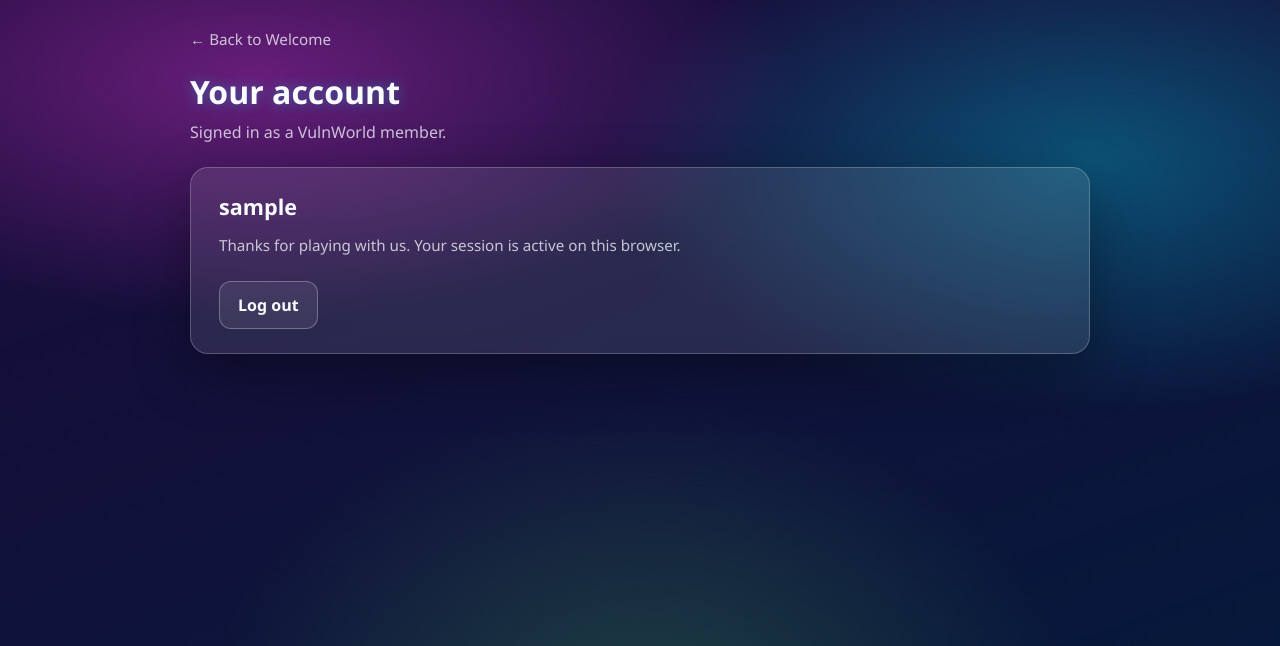
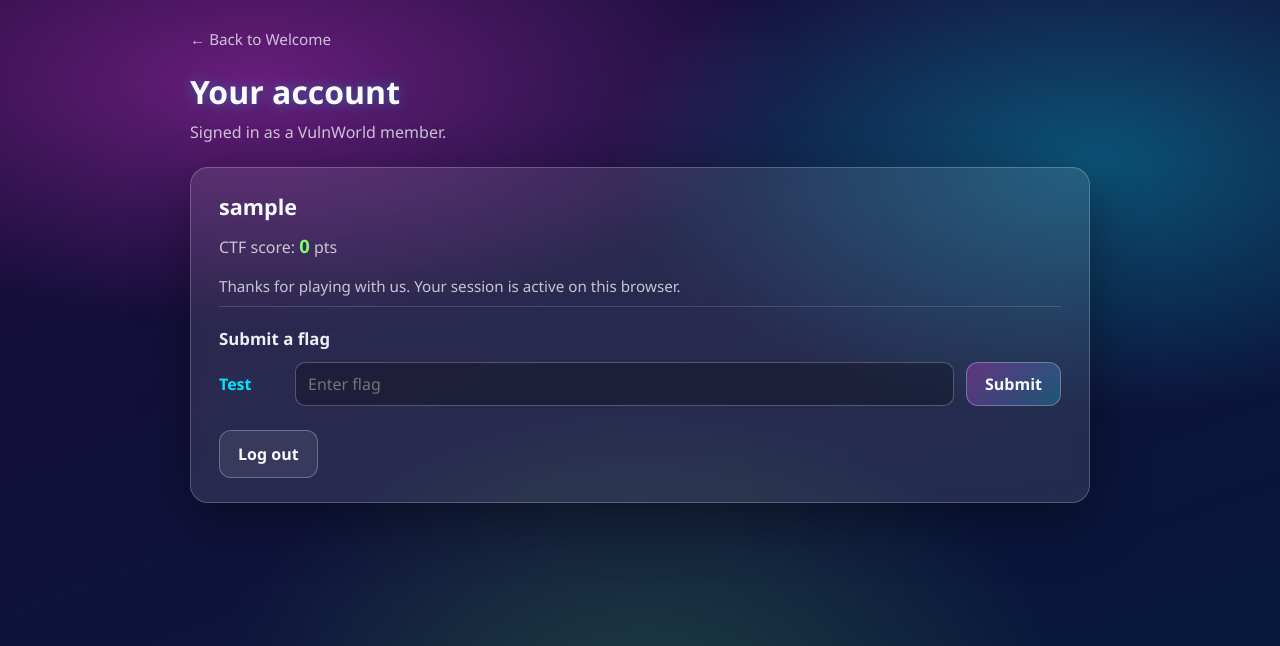
Before and after one commit to Tausetii/VulnWorld, a Flask app: page /account in a window 1280 px wide. Shown: the top 646 px of the page. Run offline with Flask 3, Linux system fonts and the light colour scheme; the visitor is signed in with stand-in values (Sample User, id 1); data that the repository does not hold is empty.

Commit message:
Add CTF flag submission feature: implement flag solving logic, user points tracking, and update account page to display CTF score and submission form.

```diff
--- a/main.py
+++ b/main.py
@@ -4,6 +4,7 @@ from datetime import datetime, timezone
 
 from flask import Flask, flash, jsonify, redirect, render_template, request, session, url_for
 from pymongo import MongoClient
+from pymongo.errors import DuplicateKeyError
 from werkzeug.security import check_password_hash, generate_password_hash
 
 MONGODB_URL = "mongodb+srv://warrenmax256897_db_user:BOx2RmRB4bHE7NNJ@search.7qokngi.mongodb.net/?appName=search"
@@ -12,6 +13,12 @@ client = MongoClient(MONGODB_URL)
 db = client['search-vuln-world']
 collection = db['food']
 login_collection = db['login']
+flag_solves = db['flag_solves']
+
+try:
+    flag_solves.create_index([("username", 1), ("flag_id", 1)], unique=True)
+except Exception:
+    pass
 
 app = Flask(__name__)
 app.secret_key = os.environ.get("FLASK_SECRET_KEY", "dev-vulnworld-session-key")
@@ -40,6 +47,26 @@ MOCK_CHALLENGE_RESULTS = [
 
 USERNAME_PATTERN = re.compile(r"^[A-Za-z0-9_\-.]{2,64}$")
 
+# CTF: flag_id -> display name, points, and secret string (server-side only).
+CTF_FLAGS = {
+    "test": {
+        "name": "Test",
+        "points": 10,
+        "secret": "VulnWorld{Test}",
+    },
+}
+
+
+def _ctf_user_points(username: str) -> int:
+    total = 0
+    for doc in flag_solves.find({"username": username}):
+        total += int(doc.get("points", 0))
+    return total
+
+
+def _ctf_solved_flag_ids(username: str) -> set:
+    return {d["flag_id"] for d in flag_solves.find({"username": username}, {"flag_id": 1})}
+
 
 def _verify_stored_password(stored: str, password: str) -> bool:
     if not stored:
@@ -54,6 +81,8 @@ def account():
     """Sign up, log in, or view profile when authenticated."""
     member_since = None
     username = session.get("username")
+    ctf_points = 0
+    test_flag_solved = False
     if username:
         doc = login_collection.find_one({"username": username})
         if doc and doc.get("created_at"):
@@ -62,7 +91,14 @@ def account():
                 member_since = raw.strftime("%B %d, %Y")
             else:
                 member_since = str(raw)
-    return render_template("account.html", member_since=member_since)
+        ctf_points = _ctf_user_points(username)
+        test_flag_solved = "test" in _ctf_solved_flag_ids(username)
+    return render_template(
+        "account.html",
+        member_since=member_since,
+        ctf_points=ctf_points,
+        test_flag_solved=test_flag_solved,
+    )
 
 
 @app.route('/account/register', methods=['POST'])
@@ -119,6 +155,48 @@ def account_logout():
     flash("You have been logged out.", "success")
     return redirect(url_for("account"))
 
+
+@app.route('/account/flag', methods=['POST'])
+def account_submit_flag():
+    username = session.get("username")
+    if not username:
+        flash("Log in to submit flags.", "error")
+        return redirect(url_for("account"))
+
+    flag_id = (request.form.get("flag_id") or "").strip()
+    submitted = (request.form.get("flag") or "").strip()
+
+    meta = CTF_FLAGS.get(flag_id)
+    if not meta:
+        flash("Unknown flag challenge.", "error")
+        return redirect(url_for("account"))
+
+    if flag_solves.find_one({"username": username, "flag_id": flag_id}):
+        flash(f'You already solved "{meta["name"]}".', "error")
+        return redirect(url_for("account"))
+
+    if submitted != meta["secret"]:
+        flash("Incorrect flag. Keep hunting!", "error")
+        return redirect(url_for("account"))
+
+    points = int(meta["points"])
+    try:
+        flag_solves.insert_one(
+            {
+                "username": username,
+                "flag_id": flag_id,
+                "flag_name": meta["name"],
+                "points": points,
+                "solved_at": datetime.now(timezone.utc),
+            }
+        )
+    except DuplicateKeyError:
+        flash(f'You already solved "{meta["name"]}".', "error")
+        return redirect(url_for("account"))
+
+    flash(f'Correct! "{meta["name"]}" solved for +{points} points.', "success")
+    return redirect(url_for("account"))
+
 # data = [{
 #
  #   "name" : "Coffee",
@@ -158,7 +236,7 @@ def account_logout():
 #   /events     → special events held at the cafe
 #   /chat       → AI chatbot (logic to be added later)
 #   /admin      → admin panel (not linked from public nav)
-#   /account    → sign up, log in, profile (MongoDB collection `login`)
+#   /account    → sign up, log in, profile (MongoDB collections `login`, `flag_solves`)
 #   /search/<budget> → API: food items within budget (used by menu page)
 # ---------------------------------------------------------------------------
 
--- a/templates/account.html
+++ b/templates/account.html
@@ -155,6 +155,52 @@
             border-top: 1px solid rgba(255,255,255,.15);
             margin: 0.5rem 0 1rem;
         }
+        .ctf-score {
+            font-size: 1rem;
+            margin-bottom: 1rem;
+            color: var(--muted);
+        }
+        .ctf-score strong {
+            color: var(--neon3);
+            font-size: 1.15rem;
+        }
+        .ctf-panel {
+            margin-top: 1.25rem;
+        }
+        .ctf-panel h2 {
+            font-size: 1.05rem;
+            font-weight: 600;
+            margin-bottom: 0.75rem;
+            color: rgba(248,251,255,.95);
+        }
+        .flag-challenge {
+            display: flex;
+            flex-wrap: wrap;
+            align-items: center;
+            gap: 0.65rem 0.75rem;
+            margin-bottom: 0.5rem;
+        }
+        .flag-name {
+            font-weight: 600;
+            color: var(--neon2);
+            min-width: 4rem;
+        }
+        .flag-challenge input[type="text"] {
+            flex: 1 1 180px;
+            margin-bottom: 0;
+            min-width: 140px;
+        }
+        .flag-challenge button[type="submit"] {
+            width: auto;
+            margin-top: 0;
+            padding: 10px 18px;
+            flex: 0 0 auto;
+        }
+        .flag-solved {
+            color: var(--neon3);
+            font-weight: 600;
+            margin: 0.25rem 0 0;
+        }
     </style>
 </head>
 <body>
@@ -174,11 +220,28 @@
             <p class="sub">Signed in as a VulnWorld member.</p>
             <div class="panel">
                 <p class="profile-user">{{ session.username }}</p>
+                <p class="ctf-score">CTF score: <strong>{{ ctf_points }}</strong> pts</p>
                 <div class="profile-meta">
                     {% if member_since %}
                         <p><strong>Member since</strong> {{ member_since }}</p>
                     {% else %}
                         <p>Thanks for playing with us. Your session is active on this browser.</p>
+                    {% endif %}
+                </div>
+                <hr class="split">
+                <div class="ctf-panel">
+                    <h2>Submit a flag</h2>
+                    {% if test_flag_solved %}
+                        <p class="flag-solved">Test — solved</p>
+                    {% else %}
+                        <form method="post" action="{{ url_for('account_submit_flag') }}" autocomplete="off">
+                            <input type="hidden" name="flag_id" value="test">
+                            <div class="flag-challenge">
+                                <span class="flag-name">Test</span>
+                                <input type="text" name="flag" placeholder="Enter flag" maxlength="256" aria-label="Flag for Test">
+                                <button type="submit">Submit</button>
+                            </div>
+                        </form>
                     {% endif %}
                 </div>
                 <form class="logout-form" method="post" action="{{ url_for('account_logout') }}">
```
